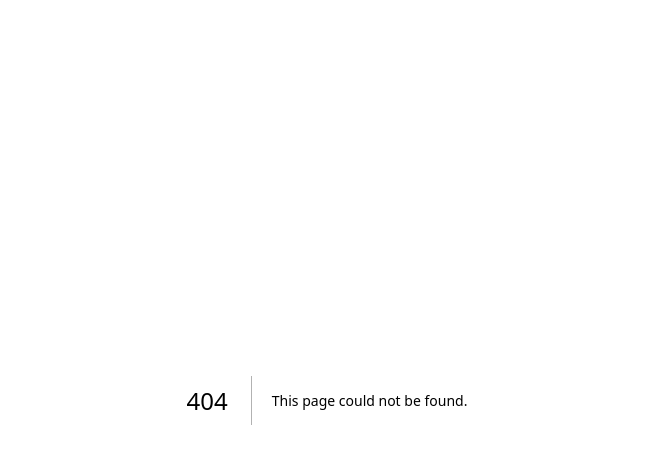
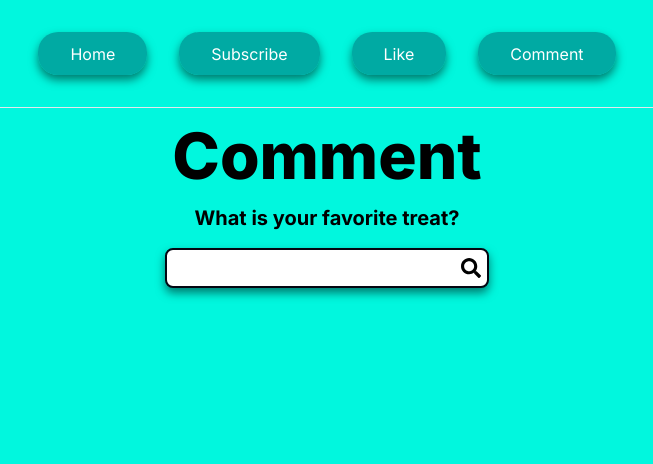
Before and after one commit to MestreALMO/youtube-nextjs-everything_routing, a Next.js app: page /comment in a window 1280 px wide. Before the commit this address had no page. Shown: the top 464 px of the page, without its empty margins (313-966 px from the left). Built offline with nearby package versions, Linux system fonts and the light colour scheme.

Commit message:
first push

```diff
--- a/package.json
+++ b/package.json
@@ -19,6 +19,7 @@
     "postcss": "8.4.24",
     "react": "18.2.0",
     "react-dom": "18.2.0",
+    "react-icons": "^4.10.1",
     "tailwindcss": "3.3.2",
     "typescript": "5.1.3"
   }
--- /dev/null
+++ b/src/app/comment/[slug]/page.tsx
@@ -0,0 +1,7 @@
+export default function Page({ params }: { params: { slug: string } }) {
+  return (
+    <main className="flex flex-col justify-center items-center">
+      <p className="font-bold">{params.slug}</p>
+    </main>
+  );
+}
--- /dev/null
+++ b/src/app/comment/layout.tsx
@@ -0,0 +1,16 @@
+export default function CommentLayout({
+  children, // will be a page or nested layout
+}: {
+  children: React.ReactNode;
+}) {
+  return (
+    <section>
+      <div className="flex flex-col justify-center items-center">
+        <h1>Comment</h1>
+        <p className="text-xl font-bold">What is your favorite treat?</p>
+      </div>
+
+      {children}
+    </section>
+  );
+}
--- /dev/null
+++ b/src/app/comment/page.tsx
@@ -0,0 +1,34 @@
+"use client";
+
+import Link from "next/link";
+import { useRouter } from "next/navigation";
+import { useState } from "react";
+import { FaSearch } from "react-icons/fa";
+
+export default function Comment() {
+  const [input, setInput] = useState("");
+
+  const router = useRouter();
+
+  return (
+    <main className="flex flex-col justify-center items-center">
+      <form
+        onSubmit={(e) => {
+          e.preventDefault();
+          router.push(`/comment/${input}`);
+        }}
+      >
+        <div className="text-xl flex items-center relative">
+          <input
+            className="border-2 border-gray-950 rounded-lg p-1 pr-7 text-inherit input-select-color"
+            value={input}
+            onChange={(e) => {
+              setInput(e.currentTarget.value);
+            }}
+          />
+          <FaSearch className="text-inherit absolute right-2" />
+        </div>
+      </form>
+    </main>
+  );
+}
--- a/src/app/globals.css
+++ b/src/app/globals.css
@@ -2,26 +2,46 @@
 @tailwind components;
 @tailwind utilities;
 
-:root {
-  --foreground-rgb: 0, 0, 0;
-  --background-start-rgb: 214, 219, 220;
-  --background-end-rgb: 255, 255, 255;
+*:focus {
+  outline-style: solid;
+  outline-color: blue;
 }
 
-@media (prefers-color-scheme: dark) {
-  :root {
-    --foreground-rgb: 255, 255, 255;
-    --background-start-rgb: 0, 0, 0;
-    --background-end-rgb: 0, 0, 0;
-  }
+html,
+body {
+  width: 100%;
+  min-height: 100%;
+  background-color: rgb(1, 247, 222);
+  padding-left: 1rem;
+  padding-right: 1rem;
 }
 
-body {
-  color: rgb(var(--foreground-rgb));
-  background: linear-gradient(
-      to bottom,
-      transparent,
-      rgb(var(--background-end-rgb))
-    )
-    rgb(var(--background-start-rgb));
+main {
+  margin-top: 1rem;
 }
+
+h1 {
+  font-size: 4rem;
+  display: flex;
+  justify-content: center;
+  font-weight: 800;
+}
+
+.nav-button {
+  background-color: rgb(0, 139, 139, 0.7);
+  padding: 0.6rem 2rem;
+  border-radius: 20px;
+  color: #fff;
+  transition: 0.4s;
+  box-shadow: 0px 5px 10px 0px rgba(0, 0, 0, 0.5);
+}
+
+.nav-button:hover {
+  background-color: rgb(0, 139, 139, 1);
+  box-shadow: 0px 5px 10px 0px rgba(0, 0, 0, 0.8);
+  transform: scale(1.2);
+}
+
+.input-select-color {
+  box-shadow: 0px 5px 10px 0px rgba(0, 0, 0, 0.5);
+}
--- a/src/app/layout.tsx
+++ b/src/app/layout.tsx
@@ -1,21 +1,39 @@
-import './globals.css'
-import { Inter } from 'next/font/google'
+import Link from "next/link";
+import "./globals.css";
+import { Inter } from "next/font/google";
 
-const inter = Inter({ subsets: ['latin'] })
+const inter = Inter({ subsets: ["latin"] });
 
 export const metadata = {
-  title: 'Create Next App',
-  description: 'Generated by create next app',
-}
+  title: "youtube.com/andrelusegardis",
+  description: "subscribe, leave a like",
+};
 
 export default function RootLayout({
   children,
 }: {
-  children: React.ReactNode
+  children: React.ReactNode;
 }) {
   return (
     <html lang="en">
-      <body className={inter.className}>{children}</body>
+      <body className={inter.className}>
+        <nav className="flex gap-8 p-8 justify-center">
+          <Link href={"/"} className="nav-button">
+            Home
+          </Link>
+          <Link href={"/subscribe"} className="nav-button">
+            Subscribe
+          </Link>
+          <Link href={"/like"} className="nav-button">
+            Like
+          </Link>
+          <Link href={"/comment"} className="nav-button">
+            Comment
+          </Link>
+        </nav>
+        <hr className="w-[100%]" />
+        {children}
+      </body>
     </html>
-  )
+  );
 }
--- /dev/null
+++ b/src/app/like/page.tsx
@@ -0,0 +1,7 @@
+export default function Like() {
+  return (
+    <main>
+      <h1>Like</h1>
+    </main>
+  );
+}
--- a/src/app/page.tsx
+++ b/src/app/page.tsx
@@ -1,113 +1,7 @@
-import Image from 'next/image'
-
 export default function Home() {
   return (
-    <main className="flex min-h-screen flex-col items-center justify-between p-24">
-      <div className="z-10 w-full max-w-5xl items-center justify-between font-mono text-sm lg:flex">
-        <p className="fixed left-0 top-0 flex w-full justify-center border-b border-gray-300 bg-gradient-to-b from-zinc-200 pb-6 pt-8 backdrop-blur-2xl dark:border-neutral-800 dark:bg-zinc-800/30 dark:from-inherit lg:static lg:w-auto  lg:rounded-xl lg:border lg:bg-gray-200 lg:p-4 lg:dark:bg-zinc-800/30">
-          Get started by editing&nbsp;
-          <code className="font-mono font-bold">src/app/page.tsx</code>
-        </p>
-        <div className="fixed bottom-0 left-0 flex h-48 w-full items-end justify-center bg-gradient-to-t from-white via-white dark:from-black dark:via-black lg:static lg:h-auto lg:w-auto lg:bg-none">
-          <a
-            className="pointer-events-none flex place-items-center gap-2 p-8 lg:pointer-events-auto lg:p-0"
-            href="https://vercel.com?utm_source=create-next-app&utm_medium=appdir-template&utm_campaign=create-next-app"
-            target="_blank"
-            rel="noopener noreferrer"
-          >
-            By{' '}
-            <Image
-              src="/vercel.svg"
-              alt="Vercel Logo"
-              className="dark:invert"
-              width={100}
-              height={24}
-              priority
-            />
-          </a>
-        </div>
-      </div>
-
-      <div className="relative flex place-items-center before:absolute before:h-[300px] before:w-[480px] before:-translate-x-1/2 before:rounded-full before:bg-gradient-radial before:from-white before:to-transparent before:blur-2xl before:content-[''] after:absolute after:-z-20 after:h-[180px] after:w-[240px] after:translate-x-1/3 after:bg-gradient-conic after:from-sky-200 after:via-blue-200 after:blur-2xl after:content-[''] before:dark:bg-gradient-to-br before:dark:from-transparent before:dark:to-blue-700 before:dark:opacity-10 after:dark:from-sky-900 after:dark:via-[#0141ff] after:dark:opacity-40 before:lg:h-[360px]">
-        <Image
-          className="relative dark:drop-shadow-[0_0_0.3rem_#ffffff70] dark:invert"
-          src="/next.svg"
-          alt="Next.js Logo"
-          width={180}
-          height={37}
-          priority
-        />
-      </div>
-
-      <div className="mb-32 grid text-center lg:mb-0 lg:grid-cols-4 lg:text-left">
-        <a
-          href="https://nextjs.org/docs?utm_source=create-next-app&utm_medium=appdir-template&utm_campaign=create-next-app"
-          className="group rounded-lg border border-transparent px-5 py-4 transition-colors hover:border-gray-300 hover:bg-gray-100 hover:dark:border-neutral-700 hover:dark:bg-neutral-800/30"
-          target="_blank"
-          rel="noopener noreferrer"
-        >
-          <h2 className={`mb-3 text-2xl font-semibold`}>
-            Docs{' '}
-            <span className="inline-block transition-transform group-hover:translate-x-1 motion-reduce:transform-none">
-              -&gt;
-            </span>
-          </h2>
-          <p className={`m-0 max-w-[30ch] text-sm opacity-50`}>
-            Find in-depth information about Next.js features and API.
-          </p>
-        </a>
-
-        <a
-          href="https://nextjs.org/learn?utm_source=create-next-app&utm_medium=appdir-template-tw&utm_campaign=create-next-app"
-          className="group rounded-lg border border-transparent px-5 py-4 transition-colors hover:border-gray-300 hover:bg-gray-100 hover:dark:border-neutral-700 hover:dark:bg-neutral-800 hover:dark:bg-opacity-30"
-          target="_blank"
-          rel="noopener noreferrer"
-        >
-          <h2 className={`mb-3 text-2xl font-semibold`}>
-            Learn{' '}
-            <span className="inline-block transition-transform group-hover:translate-x-1 motion-reduce:transform-none">
-              -&gt;
-            </span>
-          </h2>
-          <p className={`m-0 max-w-[30ch] text-sm opacity-50`}>
-            Learn about Next.js in an interactive course with&nbsp;quizzes!
-          </p>
-        </a>
-
-        <a
-          href="https://vercel.com/templates?framework=next.js&utm_source=create-next-app&utm_medium=appdir-template&utm_campaign=create-next-app"
-          className="group rounded-lg border border-transparent px-5 py-4 transition-colors hover:border-gray-300 hover:bg-gray-100 hover:dark:border-neutral-700 hover:dark:bg-neutral-800/30"
-          target="_blank"
-          rel="noopener noreferrer"
-        >
-          <h2 className={`mb-3 text-2xl font-semibold`}>
-            Templates{' '}
-            <span className="inline-block transition-transform group-hover:translate-x-1 motion-reduce:transform-none">
-              -&gt;
-            </span>
-          </h2>
-          <p className={`m-0 max-w-[30ch] text-sm opacity-50`}>
-            Explore the Next.js 13 playground.
-          </p>
-        </a>
-
-        <a
-          href="https://vercel.com/new?utm_source=create-next-app&utm_medium=appdir-template&utm_campaign=create-next-app"
-          className="group rounded-lg border border-transparent px-5 py-4 transition-colors hover:border-gray-300 hover:bg-gray-100 hover:dark:border-neutral-700 hover:dark:bg-neutral-800/30"
-          target="_blank"
-          rel="noopener noreferrer"
-        >
-          <h2 className={`mb-3 text-2xl font-semibold`}>
-            Deploy{' '}
-            <span className="inline-block transition-transform group-hover:translate-x-1 motion-reduce:transform-none">
-              -&gt;
-            </span>
-          </h2>
-          <p className={`m-0 max-w-[30ch] text-sm opacity-50`}>
-            Instantly deploy your Next.js site to a shareable URL with Vercel.
-          </p>
-        </a>
-      </div>
+    <main>
+      <h1>Home</h1>
     </main>
-  )
+  );
 }
--- /dev/null
+++ b/src/app/subscribe/page.tsx
@@ -0,0 +1,7 @@
+export default function Subscribe() {
+  return (
+    <main>
+      <h1>Subscribe</h1>
+    </main>
+  );
+}
```
Also changed, not shown: 1 other file (tests, documents, lock files or other folders).
